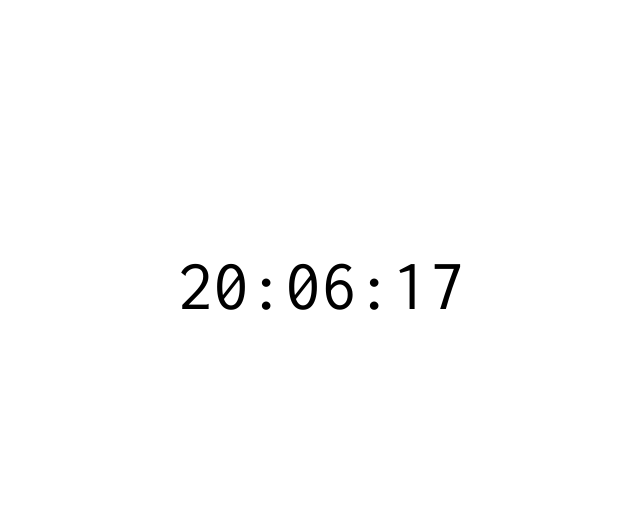
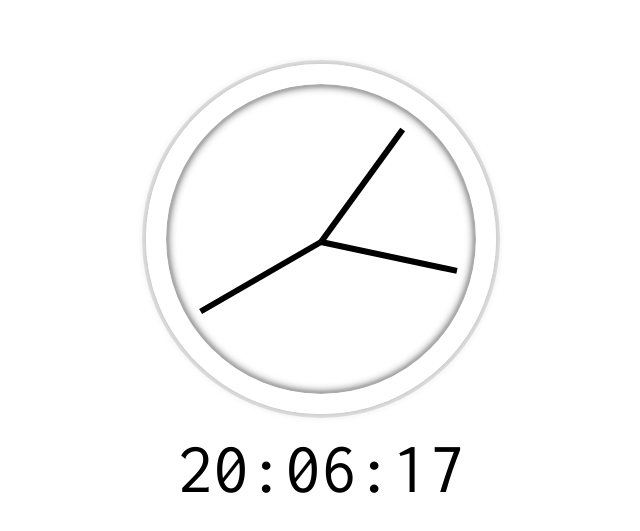
Before and after one commit to Emily-Ke/30-days-of-Js-clock, a website: page public/index.html in a window 1280 px wide. Shown: the part 115-646 px from the top of the page, without its empty margins (319-959 px from the left). Drawn offline with Linux system fonts and the light colour scheme.

Commit message:
makes corrections from tutorial: adds analog clock

```diff
--- a/public/index.html
+++ b/public/index.html
@@ -9,7 +9,14 @@
   <title>clock</title>
 </head>
 <body class='flex-center'>
-  <div id="clock"></div>
+  <div class="analog-clock">
+    <div class="clock-face">
+      <div class="hands second-hand"></div>
+      <div class="hands minute-hand"></div>
+      <div class="hands hour-hand"></div>
+    </div>
+  </div>
+  <div class="digital-clock"></div>
 
   <script src="../src/index.js"></script>
 </body>
--- a/public/styles.css
+++ b/public/styles.css
@@ -5,16 +5,46 @@
 }
 
 body {
-  height: 100vh;
+  min-height: 100vh;
 }
 
 .flex-center {
   display: flex;
+  flex-direction: column;
   justify-content: center;
   align-items: center;
 }
 
-#clock {
+.analog-clock {
+  width: 350px;
+  height: 350px;
+  margin-bottom: 1rem;
+  border: 20px solid white;
+  border-radius: 50%;
+  box-shadow:
+    0 0 0 4px rgba(0, 0, 0, 0.1),
+    inset 0 0 3px #efefef,
+    inset 0 0 10px black,
+    0 0 10px rgba(0, 0, 0, 0.2);
+}
+
+.clock-face {
+  width: 100%;
+  height: 100%;
+  position: relative;
+}
+
+.hands {
+  height: 6px;
+  width: calc(50% - 1rem);
+  background: black;
+  position: absolute;
+  top: 50%;
+  left: 1rem;
+  transform-origin: right;
+}
+
+.digital-clock {
   font-family: 'Inconsolata', monospace;;
   font-size: 72px;
 }
--- a/src/index.js
+++ b/src/index.js
@@ -1,9 +1,31 @@
-const clockElement = document.getElementById('clock');
+const handsElements = document.querySelectorAll('.hands');
+const [secondHandElement, minuteHandElement, hourHandElement] = handsElements;
+const digitalClockElement = document.querySelector('.digital-clock');
 
-const printTime = () => {
+const defaultHandRotationOffset = 90;
+const defaultTransition = 'all 0.1s';
+
+const printClocks = () => {
   const current_time_as_date = new Date()
-  clockElement.textContent = current_time_as_date.toLocaleTimeString('en-US', { hour12: false })
+
+  const seconds = current_time_as_date.getSeconds();
+  secondHandElement.style.transition = seconds === 0 ? 'none' : defaultTransition;
+  const secondsToDegrees = seconds / 60 * 360 ;
+  secondHandElement.style.transform = `rotate(${secondsToDegrees + defaultHandRotationOffset}deg)`;
+
+  const minutes = current_time_as_date.getMinutes();
+  minuteHandElement.style.transition = minutes === 0 ? 'none' : defaultTransition;
+  const minutesToDegrees = minutes / 60 * 360 ;
+  minuteHandElement.style.transform = `rotate(${minutesToDegrees + defaultHandRotationOffset}deg)`;
+
+  const hours = current_time_as_date.getHours();
+  hourHandElement.style.transition = hours === 0 || hours === 12 ? 'none': defaultTransition;
+  hoursToDegrees = hours / 12 * 360 ;
+  hourHandElement.style.transform = `rotate(${hoursToDegrees + defaultHandRotationOffset}deg)`;
+
+  digitalClockElement.textContent = current_time_as_date.toLocaleTimeString('en-US', { hour12: false })
 }
 
-printTime();
-setInterval(printTime, 1000);
+handsElements.forEach(hand => hand.style.transition = 'rotate 2s');
+printClocks();
+setInterval(printClocks, 1000);
```
